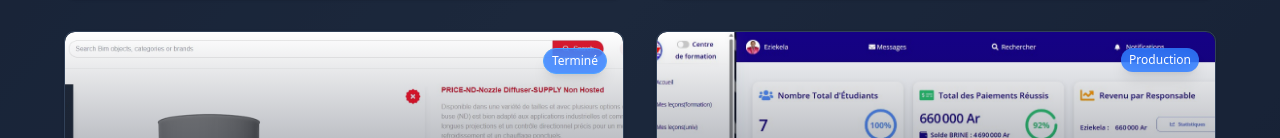
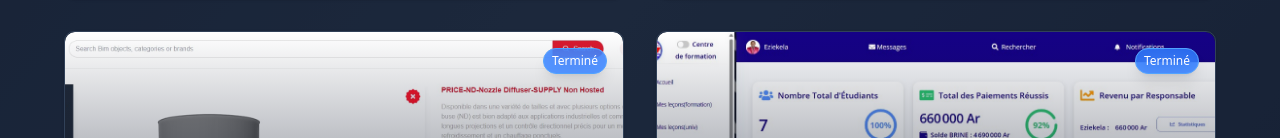
Before and after one commit to Yaelsobrido/Portfolio, a Next.js app: page /projets in a window 1280 px wide. Shown: the part 808-946 px from the top of the page. Built offline with nearby package versions, Linux system fonts and the light colour scheme.

Commit message:
Update project status translations for better clarity in French and English

```diff
--- a/components/sections/Projects.tsx
+++ b/components/sections/Projects.tsx
@@ -75,8 +75,8 @@ const projects = [
     },
 		tech: ["React.js", "Bootstrap", "Laravel", "MySQL"],
 		status: {
-      fr: "Production",
-      en: "Production"
+      fr: "Terminé",
+      en: "Completed"
     },
 		link: "https://www.brine.pro",
 		image: "/images/projects/portfolio.jpg",
```
